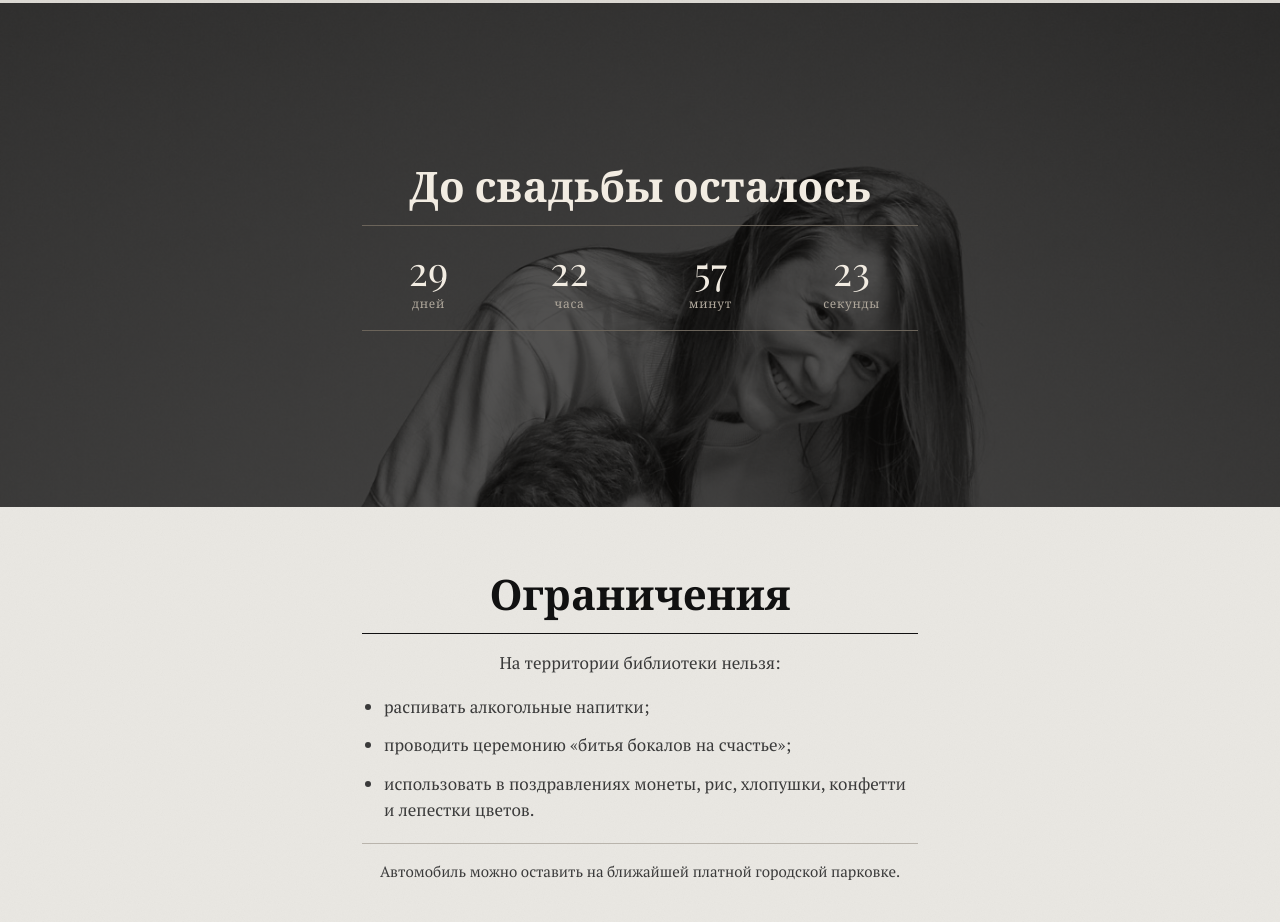
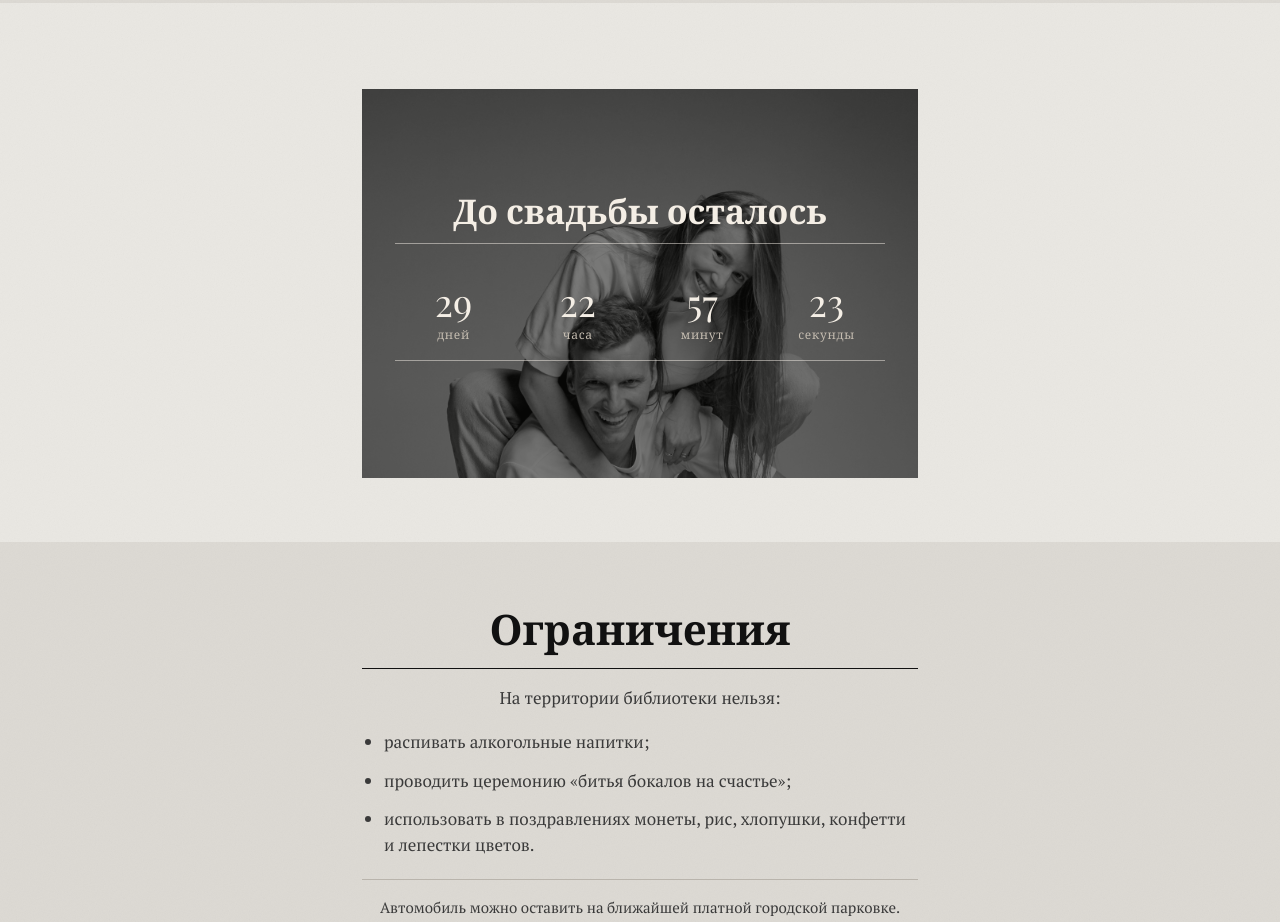
Before and after one commit to xeoza/xeoza.github.io, a plain HTML site: page index.html in a window 1280 px wide. Shown: the part 3774-4696 px from the top of the page. Drawn offline with nearby package versions, Linux system fonts and the light colour scheme.

Commit message:
Отсчёт в общем стиле: светлая секция, кадр одинаков на всех устройствах
Фотография вставлена обычным img вместо background-size: cover.
Cover кадрирует по-разному под каждое соотношение сторон, поэтому
на телефоне и на десктопе показывались разные куски снимка и срезало
головы. Теперь пропорцию задаёт сам файл: замерено на 320, 390, 768
и 1440 px — соотношение сторон блока везде 1.43.

Чёрная полоса во всю ширину убрана: она рвала ритм страницы, где
все секции чередуют два оттенка бумаги. Тёмная теперь только сама
фотография под вуалью — ровно столько, сколько нужно, чтобы белый
текст читался. Токен --night и стили тёмной секции удалены,
чередование восстановлено по всем одиннадцати секциям.

Файл переименован в countdown-photo.jpg: он больше не фон.

Co-Authored-By: Claude Opus 5 (1M context) <noreply@anthropic.com>

```diff
--- a/index.html
+++ b/index.html
@@ -115,19 +115,25 @@
 </section>
 
 <!-- 7. Таймер -->
-<section class="section section--night">
+<section class="section">
   <div class="wrap">
-    <h2 class="h2" id="countdown-title">До свадьбы осталось</h2>
-    <hr class="rule">
-    <div class="countdown" id="countdown" aria-live="off">
-      <p class="countdown-fallback">9 октября 2026, 15:30</p>
+    <div class="countdown-box">
+      <img class="countdown-photo" src="assets/countdown-photo.jpg" width="1400" height="980"
+           alt="Данила и Анастасия смеются: она у него на спине">
+      <div class="countdown-inner">
+        <h2 class="h2" id="countdown-title">До свадьбы осталось</h2>
+        <hr class="rule">
+        <div class="countdown" id="countdown" aria-live="off">
+          <p class="countdown-fallback">9 октября 2026, 15:30</p>
+        </div>
+        <hr class="rule">
+      </div>
     </div>
-    <hr class="rule">
   </div>
 </section>
 
 <!-- 8. Ограничения -->
-<section class="section">
+<section class="section section--alt">
   <div class="wrap">
     <h2 class="h2">Ограничения</h2>
     <hr class="rule">
@@ -142,7 +148,7 @@
 </section>
 
 <!-- 9. Контакты -->
-<section class="section section--alt">
+<section class="section">
   <div class="wrap">
     <h2 class="h2">Контакты</h2>
     <hr class="rule">
@@ -154,7 +160,7 @@
 </section>
 
 <!-- 10. Анкета гостя -->
-<section class="section">
+<section class="section section--alt">
   <div class="wrap">
     <h2 class="h2">Подтвердите присутствие</h2>
     <hr class="rule">
@@ -166,7 +172,7 @@
 </section>
 
 <!-- 11. Завершение -->
-<section class="section section--alt">
+<section class="section">
   <div class="wrap">
     <h2 class="h2">До скорой встречи!</h2>
     <hr class="rule">
--- a/styles.css
+++ b/styles.css
@@ -5,7 +5,6 @@
   --ink: #111;
   --ink-soft: #3a3a3a;
   --wine: #6e1417;
-  --night: #1a1917;
 
   --col: 620px;
   --pad: 22px;
@@ -43,21 +42,6 @@ img { max-width: 100%; display: block; }
 
 .section--alt { background-color: var(--paper-alt); }
 
-.section--night {
-  position: relative;
-  background-color: var(--night);
-  background-image:
-    linear-gradient(rgba(14, 13, 12, 0.72), rgba(14, 13, 12, 0.72)),
-    url("assets/timer-bg.jpg");
-  background-size: auto, cover;
-  background-position: center, center 18%;
-  background-repeat: no-repeat;
-  color: #ddd6cc;
-  /* секция выше обычной: при плоском соотношении сторон фотографию
-     обрезало по головам, а нужен воздух над ними */
-  padding: 62px 0;
-}
-
 .wrap {
   max-width: var(--col);
   margin: 0 auto;
@@ -77,8 +61,6 @@ img { max-width: 100%; display: block; }
 }
 
 .rule--tight { margin: 6px 0 16px; }
-
-.section--night .rule { border-top-color: #6b645a; }
 
 /* ---------- Типографика ---------- */
 .masthead {
@@ -132,8 +114,6 @@ img { max-width: 100%; display: block; }
   margin: 0 0 4px;
 }
 
-.section--night .h2 { color: #f2ece2; }
-
 .headline + .h2 { margin-top: 26px; }
 
 .body-text {
@@ -141,8 +121,6 @@ img { max-width: 100%; display: block; }
   margin: 0;
   color: var(--ink-soft);
 }
-
-.section--night .body-text { color: #c8c0b5; }
 
 /* ---------- Кнопка ---------- */
 .btn {
@@ -307,6 +285,52 @@ img { max-width: 100%; display: block; }
 }
 
 /* ---------- Таймер ---------- */
+
+/* Фотография — обычный элемент в колонке, а не background-size: cover.
+   Cover кадрирует по-разному под каждое соотношение сторон, поэтому на
+   телефоне и на десктопе выходили разные куски снимка и срезало головы.
+   Здесь пропорцию задаёт сам файл: композиция одинаковая на любой ширине.
+   Секция при этом остаётся светлой, как все прочие, — тёмная только
+   сама фотография под вуалью, иначе чёрная полоса рвала ритм страницы. */
+.countdown-box {
+  position: relative;
+  margin: 22px 0 0;
+  overflow: hidden;
+}
+
+.countdown-photo {
+  display: block;
+  width: 100%;
+  height: auto;
+}
+
+.countdown-box::after {
+  content: "";
+  position: absolute;
+  inset: 0;
+  background: rgba(12, 11, 10, 0.55);
+}
+
+.countdown-inner {
+  position: absolute;
+  inset: 0;
+  z-index: 1;
+  display: flex;
+  flex-direction: column;
+  justify-content: center;
+  padding: 0 6%;
+}
+
+.countdown-inner .h2 {
+  font-size: clamp(20px, 6.4vw, 34px);
+  color: #f4eee5;
+  margin: 0;
+}
+
+.countdown-inner .rule {
+  border-top-color: rgba(244, 238, 229, 0.5);
+  margin: 3% 0;
+}
 .countdown {
   display: flex;
   justify-content: space-between;
@@ -322,9 +346,9 @@ img { max-width: 100%; display: block; }
 .countdown-num {
   display: block;
   font-family: var(--font-display);
-  font-size: clamp(28px, 9vw, 40px);
+  font-size: clamp(22px, 7.2vw, 38px);
   line-height: 1.1;
-  color: #f2ece2;
+  color: #f4eee5;
 }
 
 .countdown-label {
@@ -332,7 +356,7 @@ img { max-width: 100%; display: block; }
   font-family: var(--font-caps);
   font-size: 12px;
   letter-spacing: 0.06em;
-  color: #b0a89c;
+  color: #c4bcb0;
   margin-top: 4px;
 }
 
@@ -408,6 +432,5 @@ img { max-width: 100%; display: block; }
 @media (min-width: 720px) {
   body { font-size: 17px; }
   .section { padding: 64px 0; }
-  .section--night { padding: 160px 0; }
   :root { --pad: 32px; }
 }
```
Also changed, not shown: assets/countdown-photo.jpg (renamed from assets/timer-bg.jpg), 1 other file.
